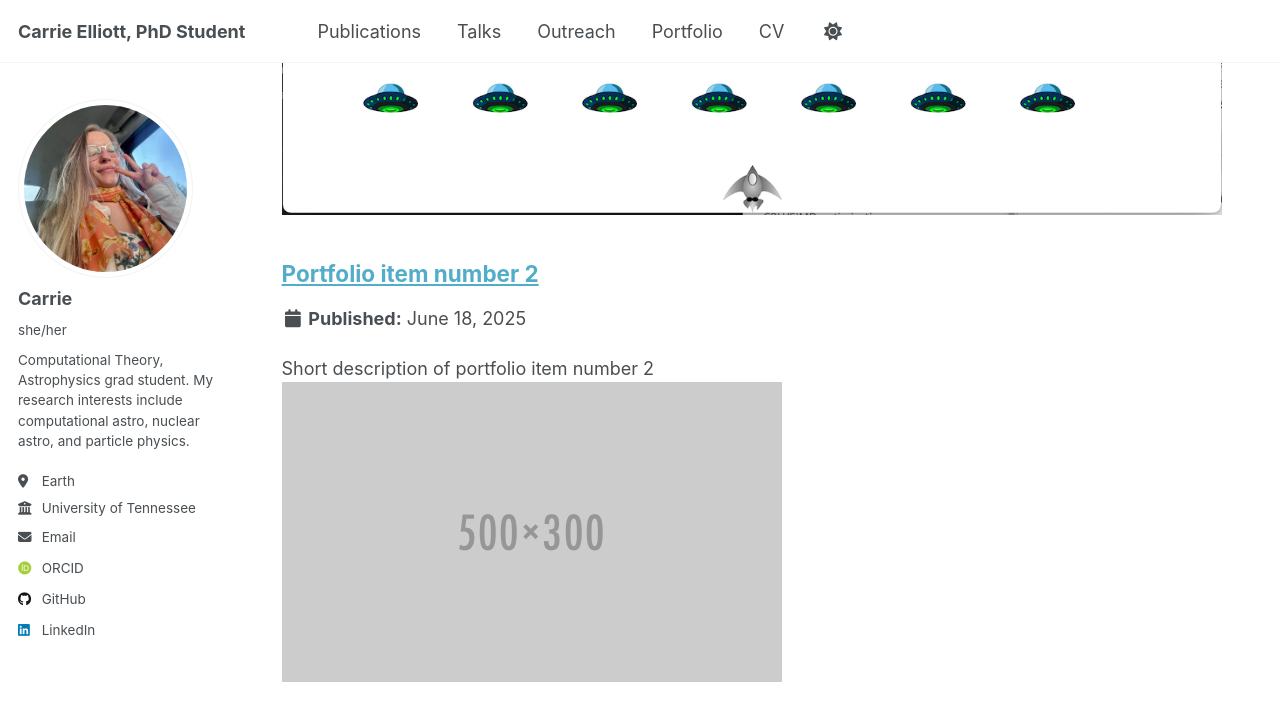
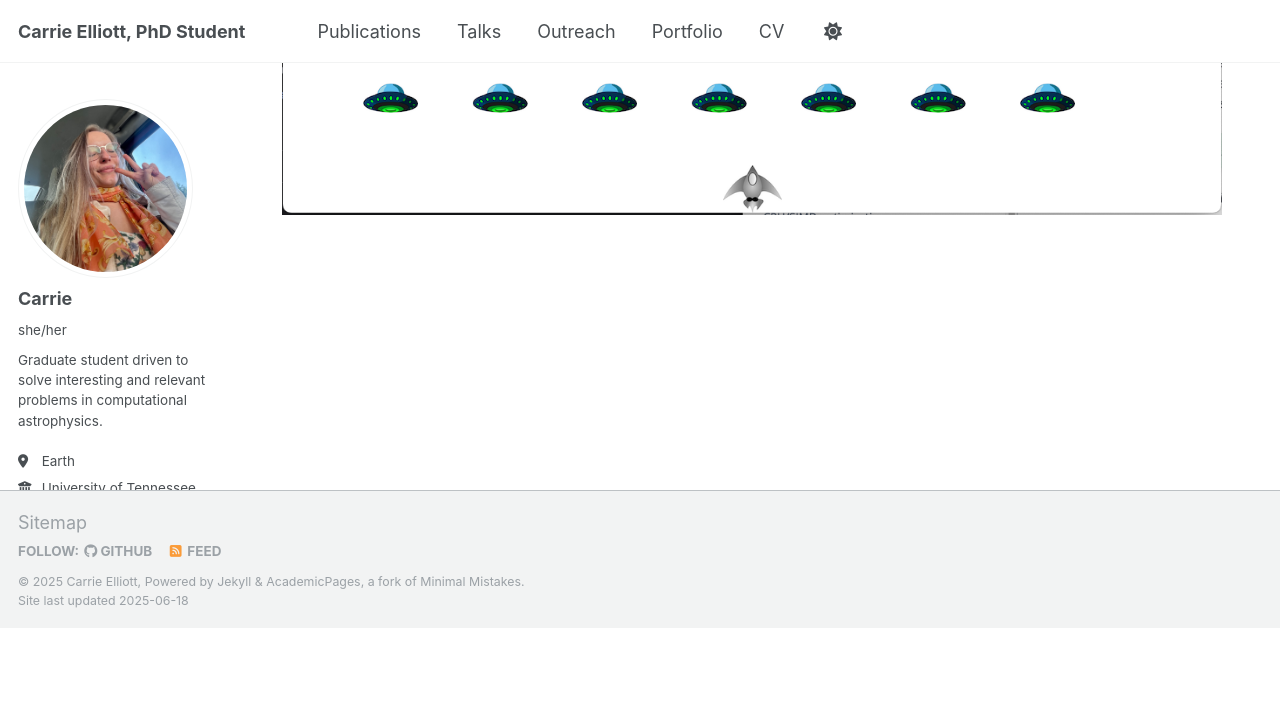
Before and after one commit to cellio00/cellio00.github.io, a Jekyll site: the page built from _pages/portfolio.html, in a window 1280 px wide and 900 px high, scrolled down 726 px. Shown: the top 721 px of the window. Built offline with Jekyll 4.4.1, drawn with Linux system fonts in a browser that asks for light colours; some web fonts are replaced; after the commit the page ends 1354 px from its top, so only the background shows below that.

Commit message:
Modifications to portfolio, talkmap script results, modified homepage.

```diff
--- a/_config.yml
+++ b/_config.yml
@@ -25,8 +25,7 @@ author:
   avatar           : "SelfiePhoto.jpeg"
   name             : "Carrie"
   pronouns         : "she/her"
-  bio              : "Computational Theory, Astrophysics grad student.
- My research interests include computational astro, nuclear astro, and particle physics."
+  bio              : "Graduate student driven to solve interesting and relevant problems in computational astrophysics."
   location         : "Earth"
   employer         : "University of Tennessee"
   uri              : # URL
--- a/_portfolio/portfolio-2.html
+++ /dev/null
@@ -1,7 +0,0 @@
----
-title: "Portfolio item number 2"
-excerpt: "Short description of portfolio item number 2 <br/><img src='/images/500x300.png'>"
-collection: portfolio
----
-
-This is an item in your portfolio. It can be have images or nice text. If you name the file .md, it will be parsed as markdown. If you name the file .html, it will be parsed as HTML.
```
Also changed, not shown: talkmap/org-locations.js (+9 -14 lines), 1 other file.
